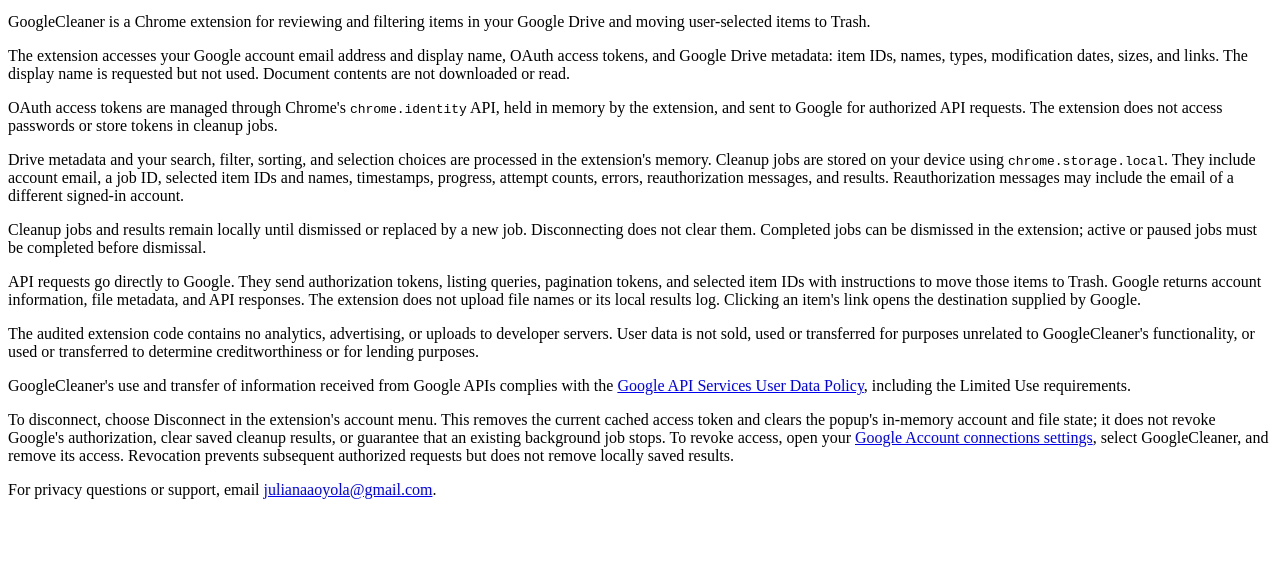
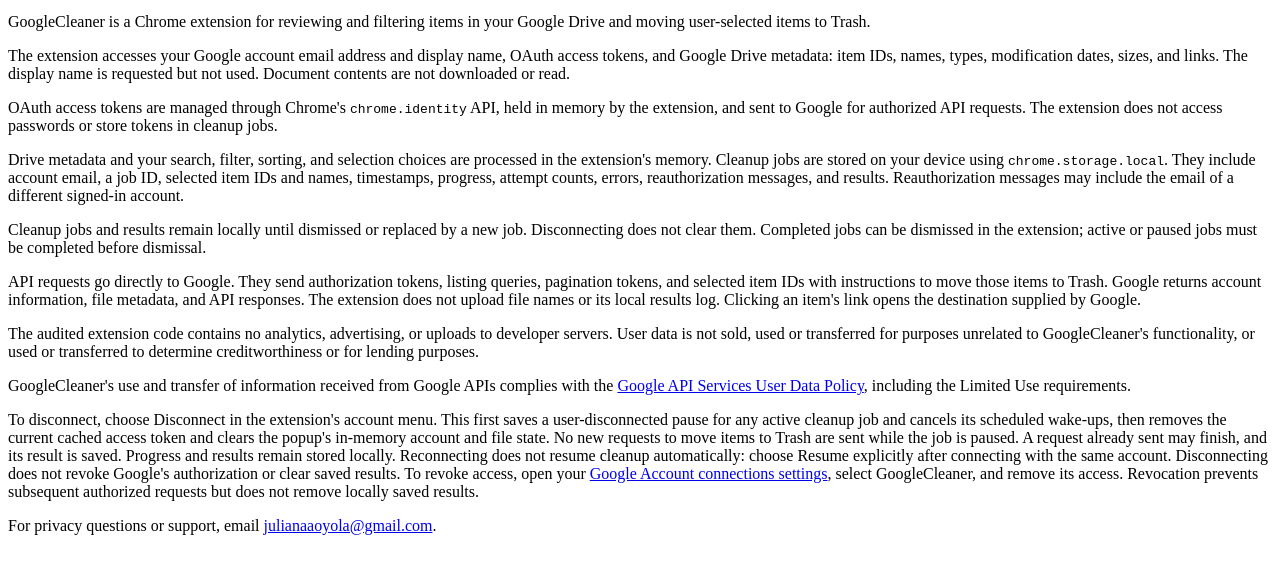
Before and after one commit to julsoyola/googleCleaner, a browser extension: page privacy.html in a window 1280 px wide. Shown: the part 101-674 px from the top of the page. Drawn offline with Linux system fonts and the light colour scheme.

Commit message:
docs: document disconnected cleanup pause

```diff
--- a/privacy.html
+++ b/privacy.html
@@ -38,10 +38,15 @@
   <p>GoogleCleaner's use and transfer of information received from Google APIs
      complies with the <a href="https://developers.google.com/terms/api-services-user-data-policy">Google API Services User Data Policy</a>,
      including the Limited Use requirements.</p>
-  <p>To disconnect, choose Disconnect in the extension's account menu. This removes
-     the current cached access token and clears the popup's in-memory account and
-     file state; it does not revoke Google's authorization, clear saved cleanup
-     results, or guarantee that an existing background job stops. To revoke access,
+  <p>To disconnect, choose Disconnect in the extension's account menu. This first
+     saves a user-disconnected pause for any active cleanup job and cancels its
+     scheduled wake-ups, then removes the current cached access token and clears
+     the popup's in-memory account and file state. No new requests to move items
+     to Trash are sent while the job is paused. A request
+     already sent may finish, and its result is saved. Progress and results remain
+     stored locally. Reconnecting does not resume cleanup automatically: choose
+     Resume explicitly after connecting with the same account. Disconnecting does
+     not revoke Google's authorization or clear saved results. To revoke access,
      open your <a href="https://myaccount.google.com/connections">Google Account connections settings</a>,
      select GoogleCleaner, and remove its access. Revocation prevents subsequent
      authorized requests but does not remove locally saved results.</p>
```
